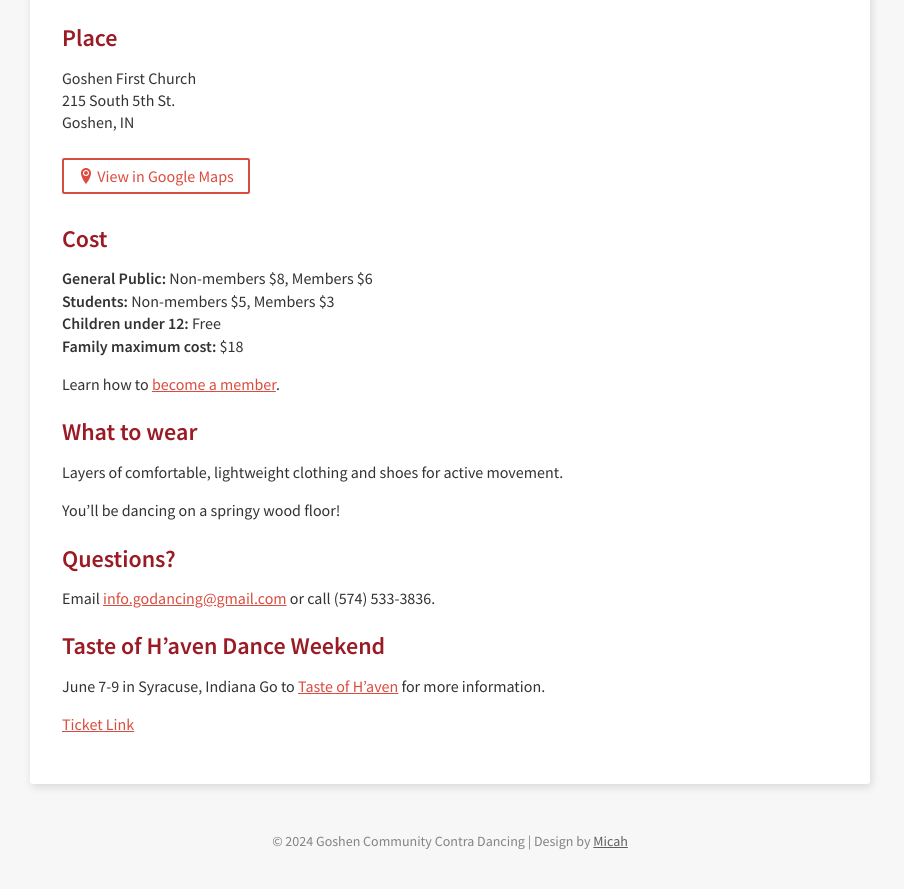
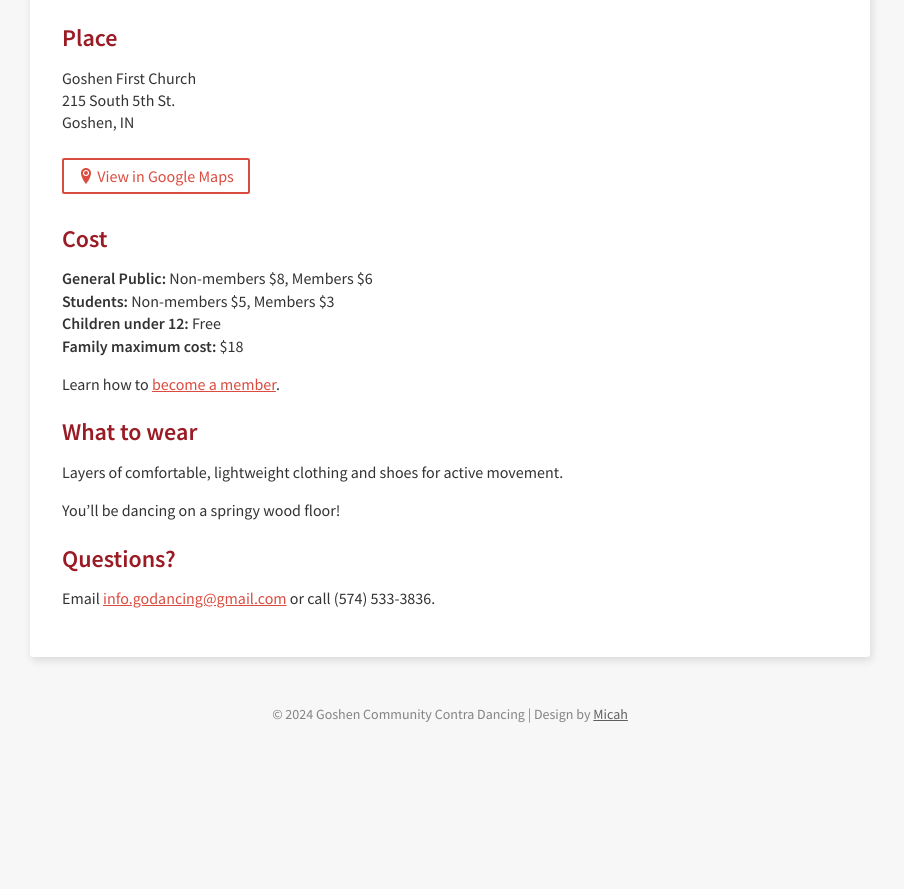
Before and after one commit to godancing/godancing.github.io, a Jekyll site: the page built from index.markdown, in a window 1280 px wide and 900 px high, scrolled down 706 px. Shown: the top 889 px of the window, without its empty margins (190-1094 px from the left). Built offline with Jekyll 4.4.1, drawn with Linux system fonts in a browser that asks for light colours; after the commit the page ends 1480 px from its top, so only the background shows below that.

Commit message:
Update index.markdown

```diff
--- a/index.markdown
+++ b/index.markdown
@@ -45,9 +45,3 @@ You'll be dancing on a springy wood floor!
 
 ## Questions?
 Email [info.godancing@gmail.com](mailto:info.godancing@gmail.com) or call (574) 533-3836.
-
-## Taste of H'aven Dance Weekend
-June 7-9 in Syracuse, Indiana
-Go to [Taste of H'aven](https://www.contracorners.net/events/taste-of-haven-2024/) for more information.
-
-[Ticket Link](https://tasteofhaven.ticketspice.com/taste-of-haven-dance-weekend)
```
